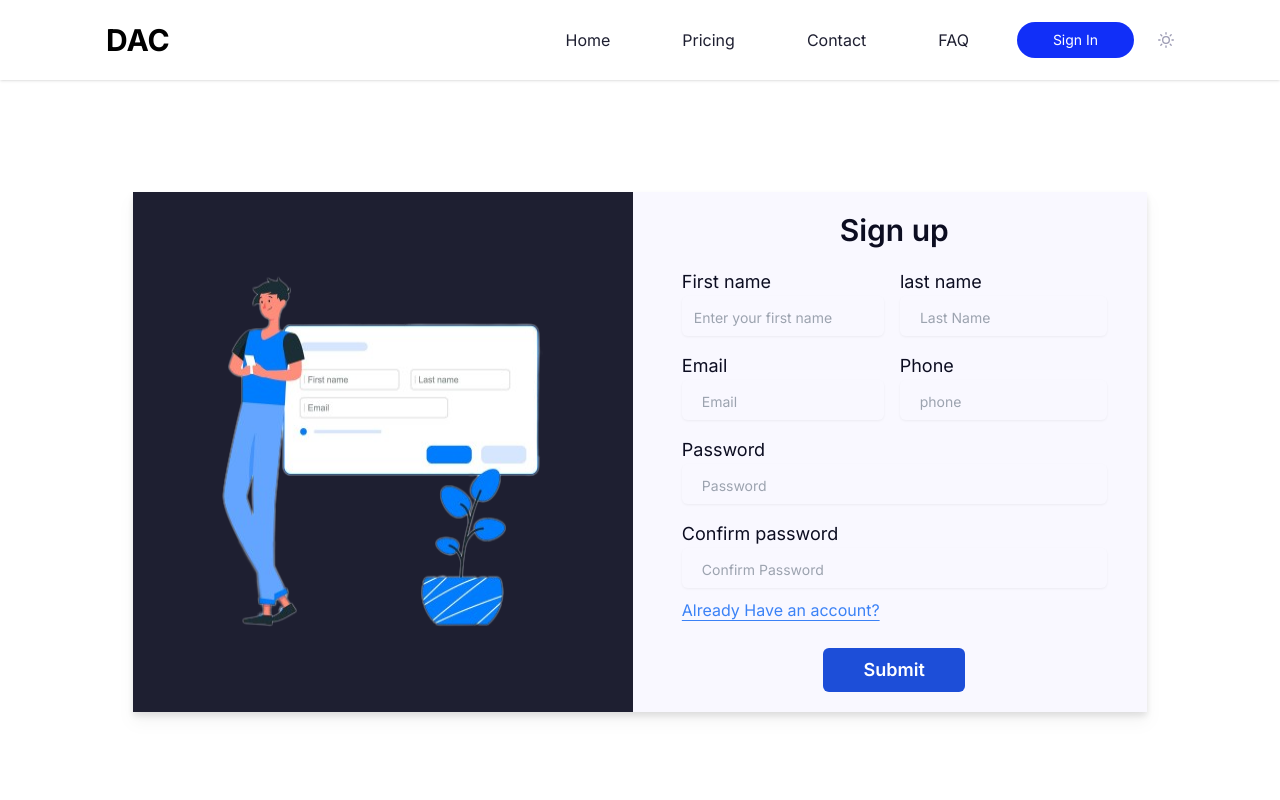
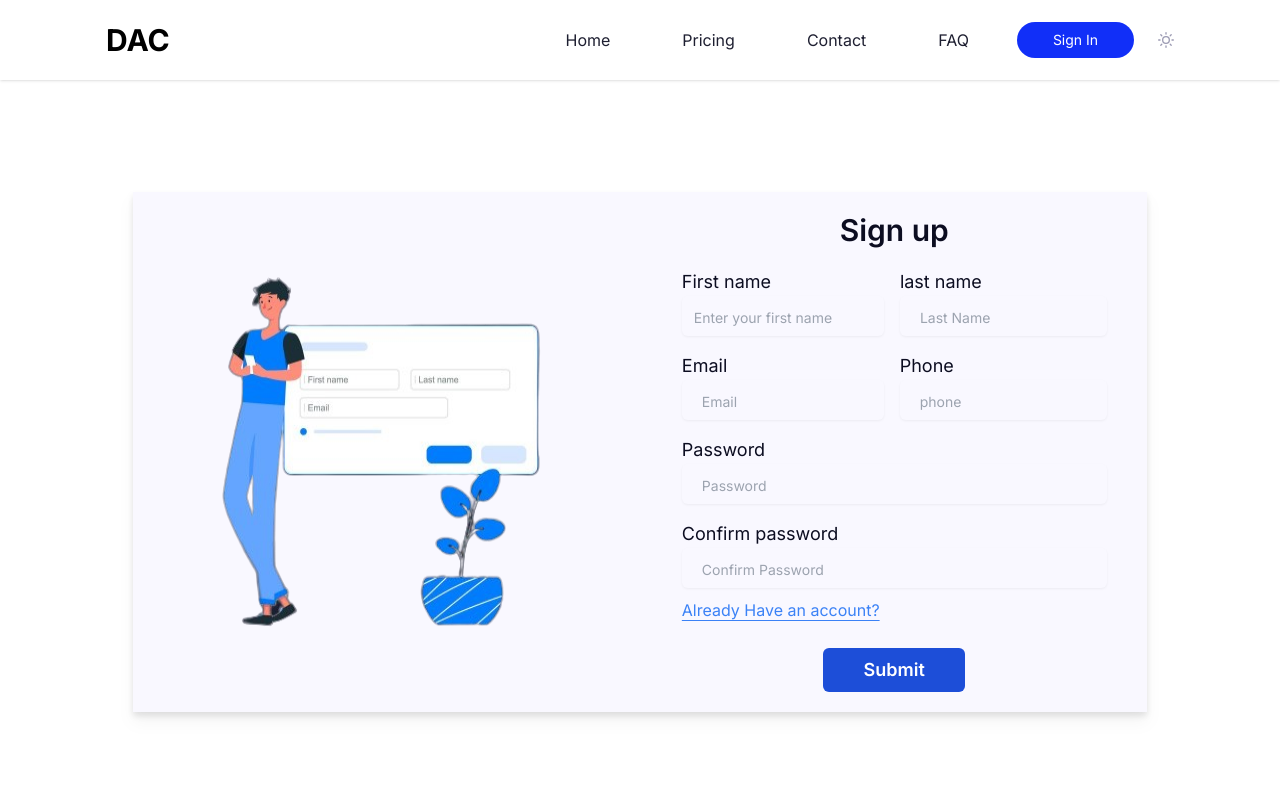
Before and after one commit to ahmadhassoun366/DAC-WebApp, a Next.js app: page /signup in a window 1280 px wide. Shown: the top 800 px of the page. Built offline with nearby package versions, Linux system fonts and the light colour scheme.

Commit message:
add img2

```diff
--- a/src/app/(header-footer-layout)/signin/page.tsx
+++ b/src/app/(header-footer-layout)/signin/page.tsx
@@ -42,8 +42,8 @@ const Index = () => {
   return (
     <div className="h-full p-8 flex items-center justify-center ">
       <div className="flex gap-1 w-5/6 h-5/6 drop-shadow-lg rounded bg-abrandc-light-grey dark:bg-abrandc-dark-grey">
-        <div className="hidden lg:inline-flex w-1/2">
-          <Image src={imgLogin} />
+        <div className="hidden lg:inline-flex w-1/2 bg-abrandc-light-grey dark:bg-abrandc-dark-grey">
+          <Image src={imgLogin}/>
         </div>
         <div className="lg:w-1/2 lg:pl-20 lg:pr-20  pt-5 pb-5 pl-5 pr-5 flex items-center flex-col justify-center">
           <h1 className="text-center text-3xl font-semibold mb-8 dark:text-white text-abrandc-dark-blackish">
--- a/src/app/(header-footer-layout)/signup/page.tsx
+++ b/src/app/(header-footer-layout)/signup/page.tsx
@@ -73,7 +73,7 @@ const Index = () => {
   return (
     <div className="h-full p-8 flex items-center justify-center">
       <div className="flex gap-1 w-5/6 h-5/6 drop-shadow-lg bg-abrandc-light-grey dark:bg-abrandc-dark-grey ">
-        <div className="hidden lg:inline-flex w-1/2">
+        <div className="hidden lg:inline-flex w-1/2 bg-abrandc-light-grey dark:bg-abrandc-dark-grey">
           <Image src={imgSignUp} alt="" />
         </div>
         <div className="lg:w-1/2 lg:px-10  p-5 dark:text-white text-abrandc-dark-blackish">
```
Also changed, not shown: public/images/imgSignUp.png.
